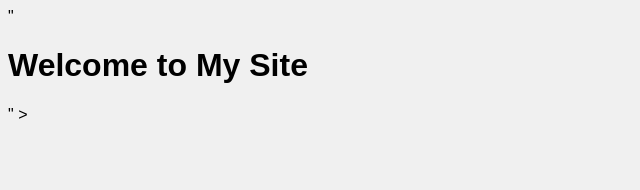
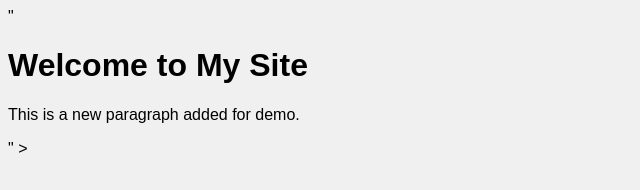
Before and after one commit to CS-017/Mydemoproject, a plain HTML site: page index.html in a window 1280 px wide. Shown: the whole page, without its empty margins (0-640 px from the left). Drawn offline with Linux system fonts and the light colour scheme.

Commit message:
html file get edited

```diff
--- a/index.html
+++ b/index.html
@@ -6,5 +6,7 @@
 </head>
 <body>
   <h1>Welcome to My Site</h1>
+  <p>This is a new paragraph added for demo.</p>
+
 </body>
 </html>" >
```
